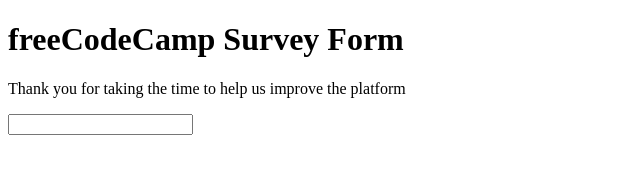
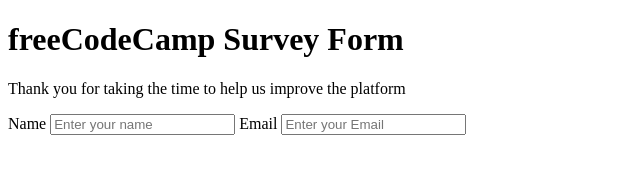
Before and after one commit to AKeeganDev/Abdul_Aaron_Project, a plain HTML site: page index.html in a window 1280 px wide. Shown: the whole page, without its empty margins (0-640 px from the left). Drawn offline with Linux system fonts and the light colour scheme.

Commit message:
Driver1 steps 5 & 6

```diff
--- a/index.html
+++ b/index.html
@@ -2,7 +2,7 @@
 <html lang="en">
   <head>
     <meta charset="UTF-8">
-    <title>Fork Me! FCC: Test Suite Template</title>
+    <title>Survey Form</title>
     <link rel="stylesheet" href="css/style.css">
   </head>
 
@@ -15,8 +15,10 @@
     <h1 id="title">freeCodeCamp Survey Form</h1>
     <p id="description">Thank you for taking the time to help us improve the platform</p>
     <form action="" method="post" id="survey_form">
-      <input type="text" name="full_name" id="name" required>
-
+      <label for="Name">Name</label>
+      <input type="text" name="full_name" id="name" placeholder="Enter your name" required>
+      <label for="Email">Email</label>
+      <input type="email" name="email" id="email" placeholder="Enter your Email" required>
     </form>
   </body>
 </html>
```
